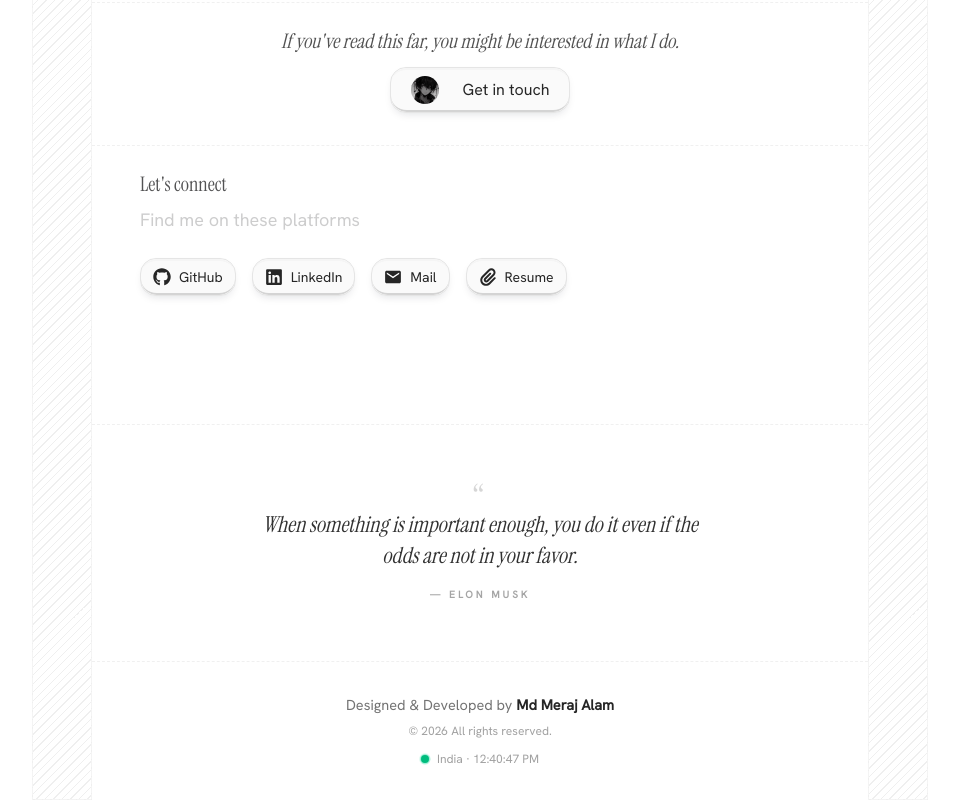
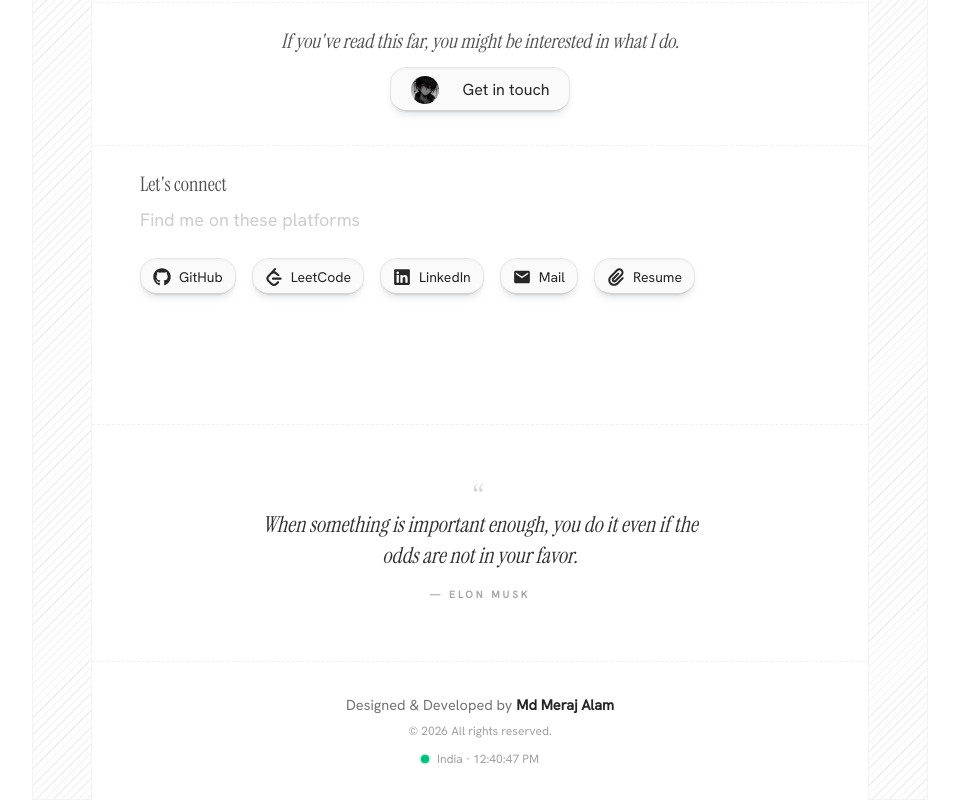
Before and after one commit to Meraj-08/portfolio, a Next.js app: page / in a window 1280 px wide. Shown: the part 2348-3148 px from the top of the page, without its empty margins (160-1119 px from the left). Built offline with nearby package versions, Linux system fonts and the light colour scheme; no server answers.

Commit message:
Add LeetCode link to socials

```diff
--- a/src/components/Reachout.tsx
+++ b/src/components/Reachout.tsx
@@ -1,6 +1,7 @@
 'use client'
 import Image from "next/image";
 import { FaGithub, FaLinkedin, FaPaperclip, FaXTwitter } from "react-icons/fa6";
+import { SiLeetcode } from "react-icons/si";
 import { IoMdMail } from "react-icons/io";
 import NeumorphButton from "./NeumorphButton";
 import { Tooltip } from "./ui/tooltip-card";
@@ -13,6 +14,7 @@ interface ReachoutProps {
     resume?: string
     github?: string
     linkedin?: string
+    leetcode?: string
     mail?: string
   }
 }
@@ -23,6 +25,7 @@ export default function Reachout({
   socialLinks = {
     github: "https://github.com/Meraj-08",
     linkedin: "https://www.linkedin.com/in/md-meraj-alam-4670272a6/",
+    leetcode: "https://leetcode.com/u/mdmeraj08/",
     resume: "https://drive.google.com/file/d/1lPVbKG472Oq7L0KhmkvXJpppgVzfAGjQ/view?usp=sharing",
     mail: "mailto:mdmerajalam821@gmail.com"
   }
@@ -98,6 +101,30 @@ export default function Reachout({
                     </span>
                   </NeumorphButton>
 
+              </Tooltip>
+            </a>
+          )}
+
+          {socialLinks.leetcode && (
+            <a
+              className="touch-manipulation active:opacity-75"
+              href={socialLinks.leetcode}
+              target="_blank"
+              rel="noopener noreferrer"
+              style={{
+                WebkitTapHighlightColor: "transparent",
+                WebkitTouchCallout: "none",
+                WebkitUserSelect: "none",
+                userSelect: "none",
+              }}
+            >
+              <Tooltip content="leetcode.com/u/mdmeraj08" padded>
+                <NeumorphButton className="flex items-center gap-1.5 sm:gap-2 px-3 py-2 sm:px-3 sm:py-2">
+                  <SiLeetcode className="text-[20px] sm:text-[18px] text-neutral-800 dark:text-white/80 shrink-0" />
+                  <span className="hidden sm:inline text-sm font-medium text-neutral-800 dark:text-white/80">
+                    LeetCode
+                  </span>
+                </NeumorphButton>
               </Tooltip>
             </a>
           )}
```
